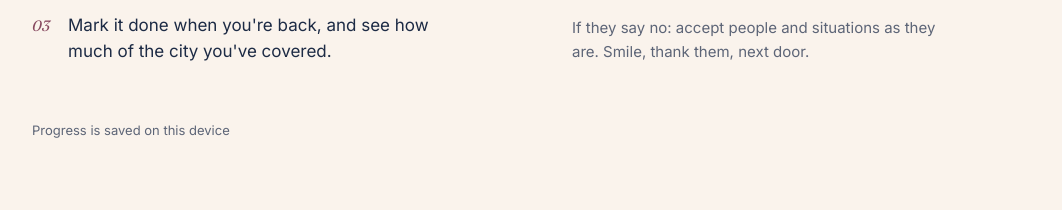
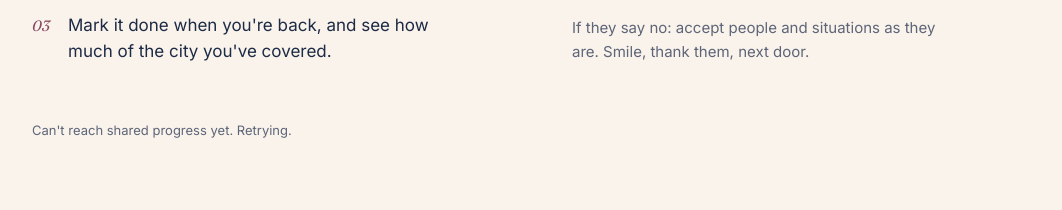
Before and after one commit to pushkar-saraf/pushkar-saraf.github.io, a plain HTML site: page flyer-berkeley/index.html in a window 1280 px wide. Shown: the part 1022-1232 px from the top of the page, without its empty margins (108-1170 px from the left). Drawn offline with Linux system fonts and the light colour scheme; no server answers.

Commit message:
Flyer guides: switch on the shared backend
Co-Authored-By: Claude Opus 5.5 <noreply@anthropic.com>

```diff
--- a/flyer-berkeley/index.html
+++ b/flyer-berkeley/index.html
@@ -545,7 +545,7 @@ loadLocal(); render();
 
 /* ---------- shared backend (Google Apps Script) ---------- */
 /* Paste the web app URL here to share progress, names, times and photos across everyone. Empty means progress stays on this device. */
-var BACKEND = "";
+var BACKEND = "https://script.google.com/macros/s/AKfycbwtPfAfg-28ptlnJOwY57w11I0OjYiTsOQvMEQSxpqVHTP-gqeDB4t54lFJbsnKKyhj/exec";
 var SITE = "berkeley";
 var byId = {}; HOODS.forEach(function(h){ byId[h.id] = h; });
 function store(k, v){ try{ if (v === undefined) return localStorage.getItem(k) || ""; localStorage.setItem(k, v); }catch(e){ return ""; } }
```
Also changed, not shown: flyer-oakland/index.html (+1 -1 lines), flyer-students/index.html (+1 -1 lines), flyer/index.html (+1 -1 lines).
